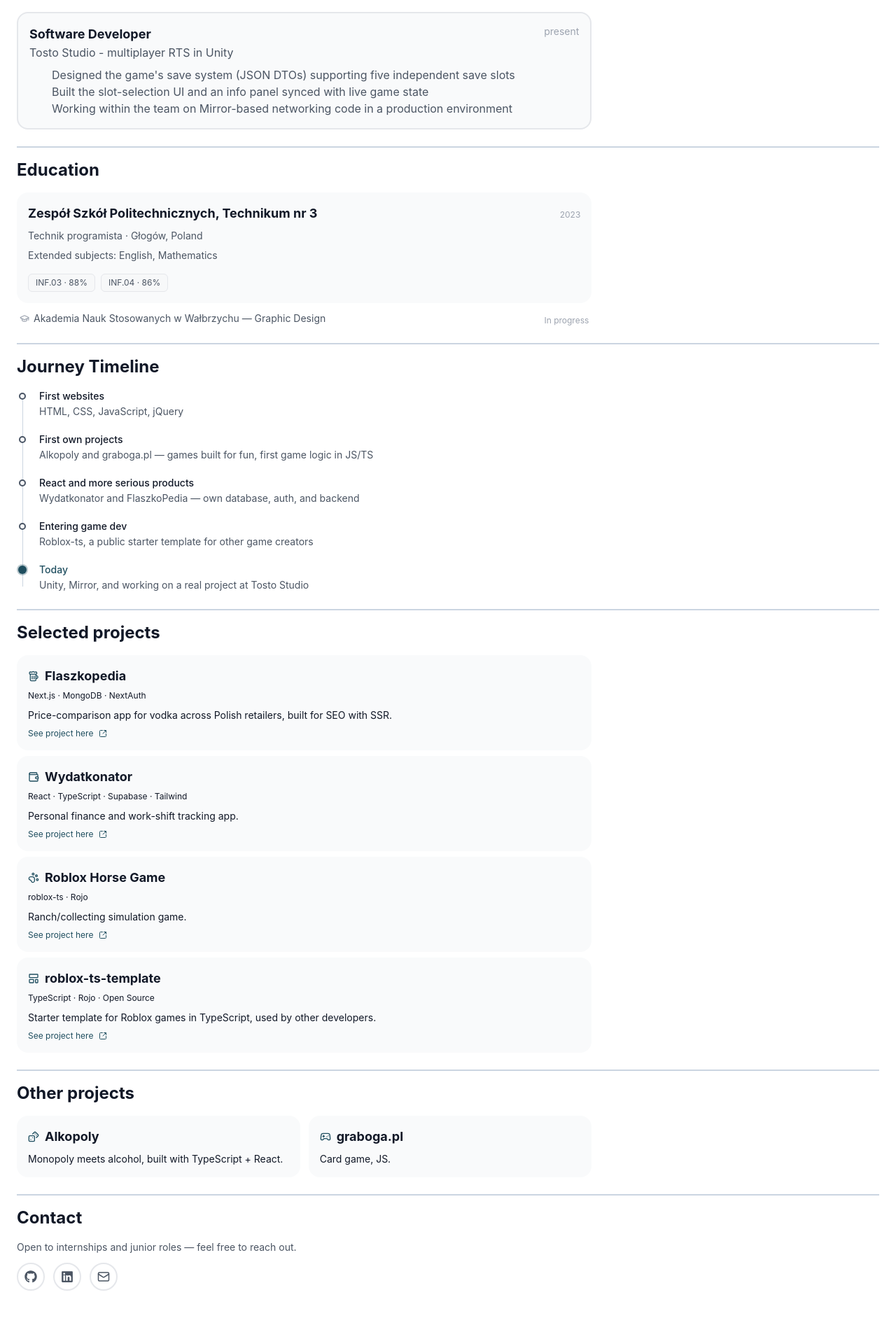
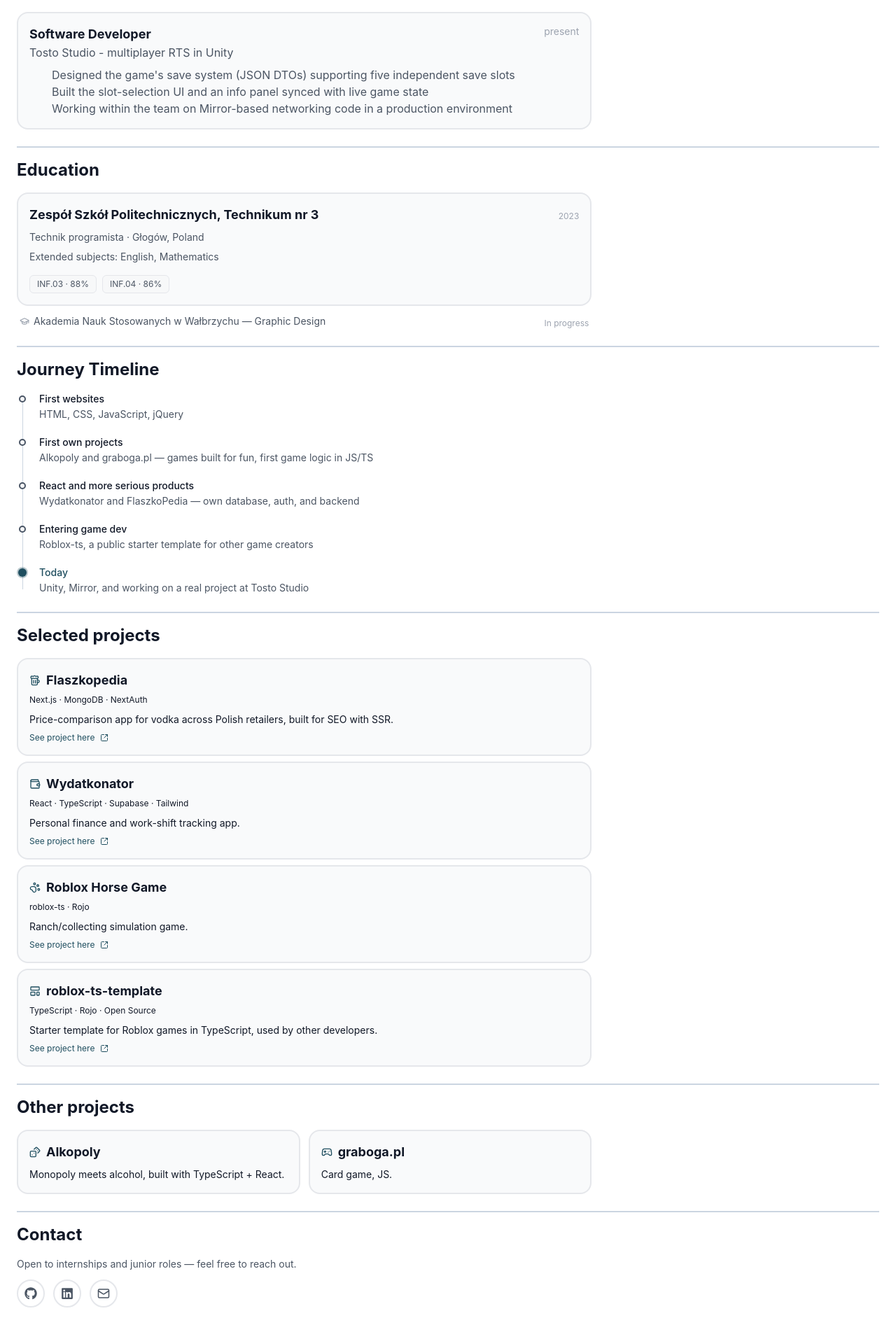
Before and after one commit to KondyKox/Portfolio, a React (Vite) app: page / in a window 1280 px wide. Shown: the part 650-2553 px from the top of the page at 70% size. Built offline with nearby package versions, Linux system fonts and the light colour scheme.

Commit message:
style: added borders

```diff
--- a/src/components/Education.tsx
+++ b/src/components/Education.tsx
@@ -24,7 +24,7 @@
     <section className="border-section" id="education">
       <h3 className="section-header">Education</h3>
 
-      <div className="bg-surface-2 p-4 rounded-2xl flex flex-col gap-2 lg:max-w-2/3">
+      <div className="bg-surface-2 p-4 rounded-2xl flex flex-col gap-2 lg:max-w-2/3 border-border border-2">
         <div className="flex justify-between items-baseline gap-2">
           <p className="font-bold text-lg">{EDUCATION.primary.school}</p>
           <span className="text-xs text-text-muted whitespace-nowrap">
--- a/src/components/ProjectsSection.tsx
+++ b/src/components/ProjectsSection.tsx
@@ -12,7 +12,7 @@
             const Icon = project.icon;
 
             return (
-              <div className="bg-surface-2 p-4 rounded-2xl flex flex-col gap-2">
+              <div className="bg-surface-2 border-border border-2 p-4 rounded-2xl flex flex-col gap-2">
                 <div key={project.name}>
                   <h4 className="flex items-center gap-2 font-bold text-lg">
                     <Icon size={16} className="text-text-accent" />
@@ -44,7 +44,7 @@
             return (
               <div
                 key={project.name}
-                className="bg-surface-2 p-4 rounded-2xl flex flex-col gap-2"
+                className="bg-surface-2 p-4 rounded-2xl flex flex-col gap-2 border-border border-2"
               >
                 <h4 className="flex items-center gap-2 font-bold text-lg">
                   <Icon size={16} className="text-text-accent" />
```
